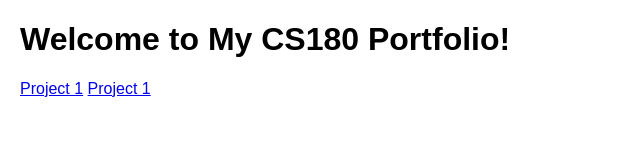
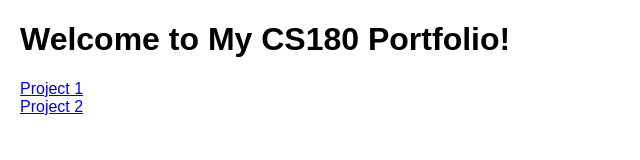
Before and after one commit to r-chitturi/r-chitturi.github.io, a plain HTML site: page index.html in a window 1280 px wide. Shown: the whole page, without its empty margins (0-640 px from the left). Drawn offline with Linux system fonts and the light colour scheme.

Commit message:
cleaning up formatting

```diff
--- a/index.html
+++ b/index.html
@@ -12,6 +12,7 @@
 <body>
     <h1>Welcome to My CS180 Portfolio!</h1>
     <a href="./proj1/index.html">Project 1</a>
-    <a href="./proj2/index.html">Project 1</a>
+    <br>
+    <a href="./proj2/index.html">Project 2</a>
 </body>
 </html>
```
Also changed, not shown: 1 other file.
